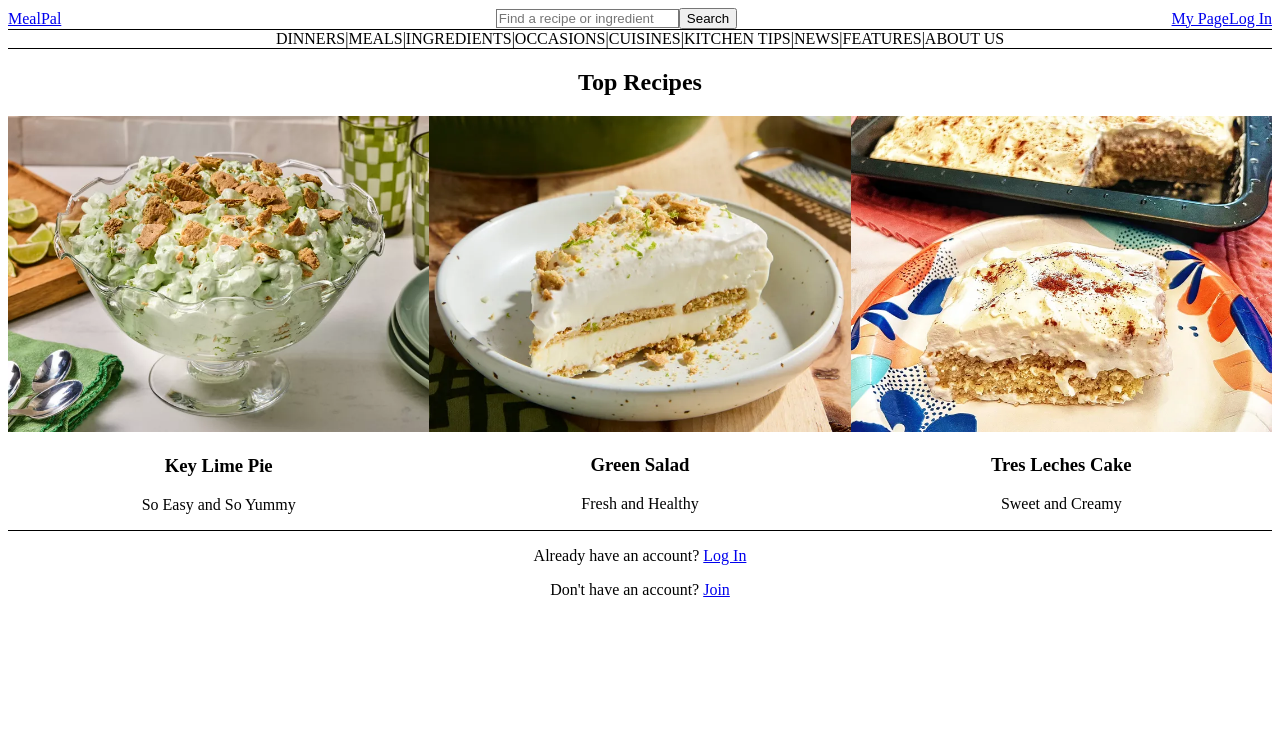
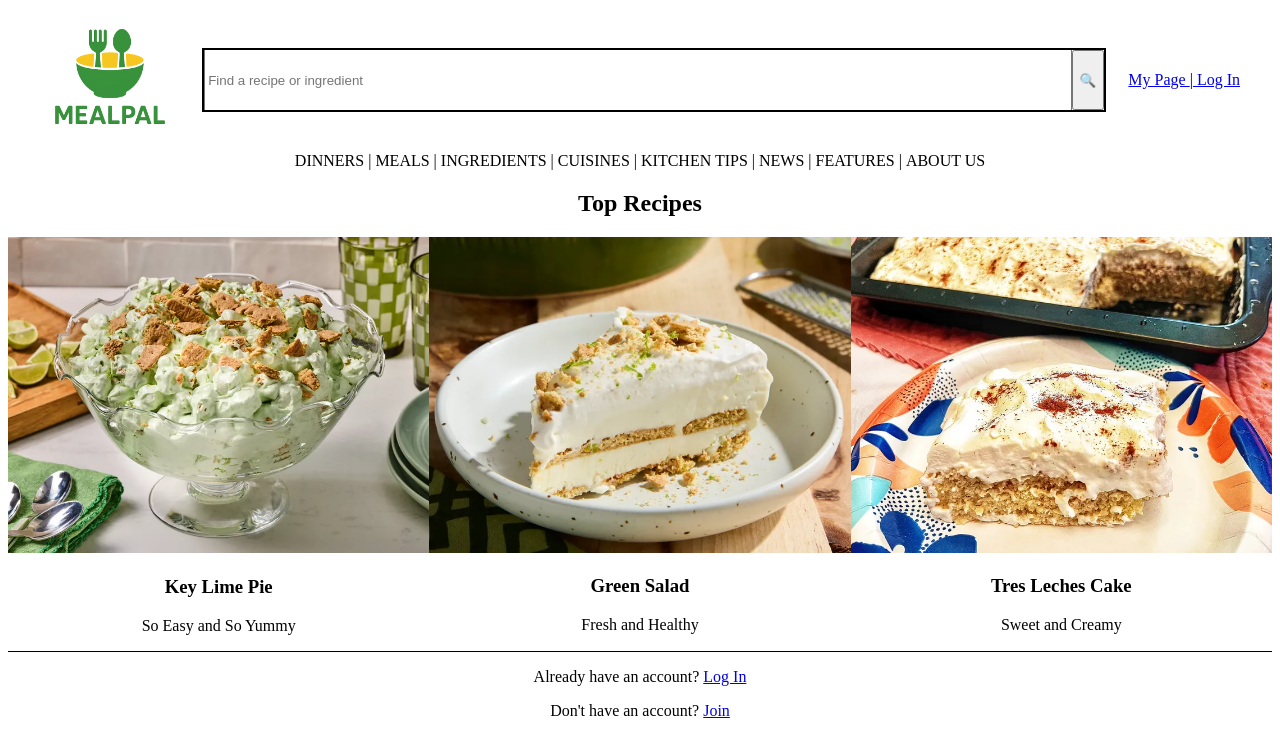
Before and after one commit to tomasharminaunt/tomasharminaunt, a React (Vite) app: page / in a window 1280 px wide. Shown: the top 754 px of the page. Built offline with nearby package versions, Linux system fonts and the light colour scheme.

Commit message:
Fix dropdown overlap

```diff
--- /dev/null
+++ b/src/components/CategoryItem.jsx
@@ -0,0 +1,29 @@
+import { useState } from "react";
+
+function CategoryItem({ label, subItems = [] }) {
+  const [open, setOpen] = useState(false);
+
+  return (
+    <div
+      className="relative group"
+      onMouseEnter={() => setOpen(true)}
+      onMouseLeave={() => setOpen(false)}
+    >
+      <button className="hover:text-orange-500 transition">{label}</button>
+      {subItems.length > 0 && open && (
+        <div className="absolute top-6 left-0 bg-white border shadow-md rounded-md w-40 z-50">
+          {subItems.map((item) => (
+            <div
+              key={item}
+              className="px-4 py-2 text-sm hover:bg-orange-100 cursor-pointer"
+            >
+              {item}
+            </div>
+          ))}
+        </div>
+      )}
+    </div>
+  );
+}
+
+export default CategoryItem;
--- /dev/null
+++ b/src/components/Header.jsx
@@ -0,0 +1,91 @@
+import { Link } from "react-router-dom";
+import { useState } from "react";
+import logoImg from "../assets/mealpal-logo.png";
+
+function Header() {
+  const [isLoggedIn, setIsLoggedIn] = useState(false);
+
+  return (
+    <header className="bg-white shadow-md sticky top-0 z-[100] px-6 py-4 relative">
+      {/* Top bar layout */}
+      <div className="max-w-[1200px] mx-auto flex items-center justify-between">
+        {/* Logo */}
+        <Link to="/" className="flex-shrink-0 hover:opacity-80 transition mr-4">
+          <img
+            src={logoImg}
+            alt="MealPal Logo"
+            className="w-[140px] object-contain"
+          />
+        </Link>
+
+        {/* Search bar */}
+        <div className="flex items-center flex-grow max-w-[900px] mx-6 border-2 border-orange-400 rounded-xl overflow-hidden h-[60px]">
+          <input
+            type="text"
+            placeholder="Find a recipe or ingredient"
+            className="flex-grow px-5 text-base h-full focus:outline-none"
+          />
+          <button className="bg-orange-500 px-6 text-white text-lg hover:bg-orange-600 h-full">
+            🔍
+          </button>
+        </div>
+
+        {/* Auth buttons */}
+        <div className="flex items-center gap-3 text-sm font-medium whitespace-nowrap ml-6">
+          <Link to="/mypage" className="hover:text-orange-500">My Page&nbsp;</Link>
+          <span className="text-gray-400">|</span>
+          {isLoggedIn ? (
+            <button
+              onClick={() => setIsLoggedIn(false)}
+              className="hover:text-orange-500"
+            >
+              Log Out
+            </button>
+          ) : (
+            <Link to="/login" className="hover:text-orange-500">&nbsp;Log In</Link>
+          )}
+        </div>
+      </div>
+
+      {/* Navigation menu */}
+      <nav className="flex justify-center items-center text-xl font-bold text-black uppercase tracking-wide py-3">
+        <span className="hover:text-orange-500 cursor-pointer mx-4">Dinners</span>
+        <span className="text-gray-400 mx-4">&nbsp;|&nbsp;</span>
+        <span className="hover:text-orange-500 cursor-pointer mx-4">Meals</span>
+        <span className="text-gray-400 mx-4">&nbsp;|&nbsp;</span>
+        <span className="hover:text-orange-500 cursor-pointer mx-4">Ingredients</span>
+        <span className="text-gray-400 mx-4">&nbsp;|&nbsp;</span>
+
+        {/* Dropdown container */}
+        <div className="relative group mx-4">
+  <span className="hover:text-orange-500 cursor-pointer">Cuisines</span>
+
+  {/* Dropdown content */}
+  <div
+  className="absolute top-full left-1/2 -translate-x-1/2 mt-2
+             text-white text-sm border shadow-md rounded-md w-40
+             hidden group-hover:block z-[9999]"
+  style={{ backgroundColor: 'white' }}
+>
+  <div className="px-4 py-2 hover:bg-orange-500 cursor-pointer">Mexican</div>
+  <div className="px-4 py-2 hover:bg-orange-500 cursor-pointer">Italian</div>
+  <div className="px-4 py-2 hover:bg-orange-500 cursor-pointer">Korean</div>
+</div>
+
+</div>
+
+
+        <span className="text-gray-400 mx-4">&nbsp;|&nbsp;</span>
+        <span className="hover:text-orange-500 cursor-pointer mx-4">Kitchen Tips</span>
+        <span className="text-gray-400 mx-4">&nbsp;|&nbsp;</span>
+        <span className="hover:text-orange-500 cursor-pointer mx-4">News</span>
+        <span className="text-gray-400 mx-4">&nbsp;|&nbsp;</span>
+        <span className="hover:text-orange-500 cursor-pointer mx-4">Features</span>
+        <span className="text-gray-400 mx-4">&nbsp;|&nbsp;</span>
+        <span className="hover:text-orange-500 cursor-pointer mx-4">About Us</span>
+      </nav>
+    </header>
+  );
+}
+
+export default Header;
--- a/src/components/HomePage.jsx
+++ b/src/components/HomePage.jsx
@@ -1,58 +1,17 @@
+// src/components/HomePage.jsx
 import { Link } from "react-router-dom";
 import { useState } from "react";
+import Header from "./Header";
 
 function HomePage() {
   const [isLoggedIn, setIsLoggedIn] = useState(false);
 
   return (
     <div className="min-h-screen bg-white">
-      {/* Header */}
-      <header className="flex items-center justify-between p-4 border-b">
-        <div className="text-2xl font-bold text-orange-600">
-          <Link to="/">MealPal</Link>
-        </div>
-        <div className="flex items-center gap-2">
-          <input
-            type="text"
-            placeholder="Find a recipe or ingredient"
-            className="border px-4 py-1 rounded"
-          />
-          <button className="bg-orange-600 text-white px-3 py-1 rounded">
-            Search
-          </button>
-        </div>
-        <div className="flex items-center gap-4">
-          <Link to="/mypage" className="text-sm hover:underline">
-            My Page
-          </Link>
-          {isLoggedIn ? (
-            <button
-              className="text-sm hover:underline"
-              onClick={() => setIsLoggedIn(false)}
-            >
-              Log Out
-            </button>
-          ) : (
-            <Link to="/login" className="text-sm hover:underline">
-              Log In
-            </Link>
-          )}
-        </div>
-      </header>
+      <Header />
 
-      {/* Categories Bar */}
-      <nav className="flex justify-center flex-wrap gap-2 py-2 border-b text-sm font-bold uppercase text-gray-700">
-        <span>Dinners</span>|
-        <span>Meals</span>|
-        <span>Ingredients</span>|
-        <span>Occasions</span>|
-        <span>Cuisines</span>|
-        <span>Kitchen Tips</span>|
-        <span>News</span>|
-        <span>Features</span>|
-        <span>About Us</span>
-      </nav>
-
+      {/* Main content area with top margin to avoid dropdown overlap */}
+      <main className="mt-24">
         {/* Top Recipes Section */}
         <section className="p-6 text-center">
           <h2 className="text-3xl font-bold mb-6">Top Recipes</h2>
@@ -100,9 +59,6 @@ function HomePage() {
           </div>
         </section>
 
-
-
-
         {/* Join/Login Footer */}
         <footer className="text-center py-6 border-t text-sm">
           <p>
@@ -118,6 +74,7 @@ function HomePage() {
             </Link>
           </p>
         </footer>
+      </main>
     </div>
   );
 }
```
Also changed, not shown: src/assets/mealpal-logo.png (added). Lines whose indentation alone changed are shown as unchanged.
